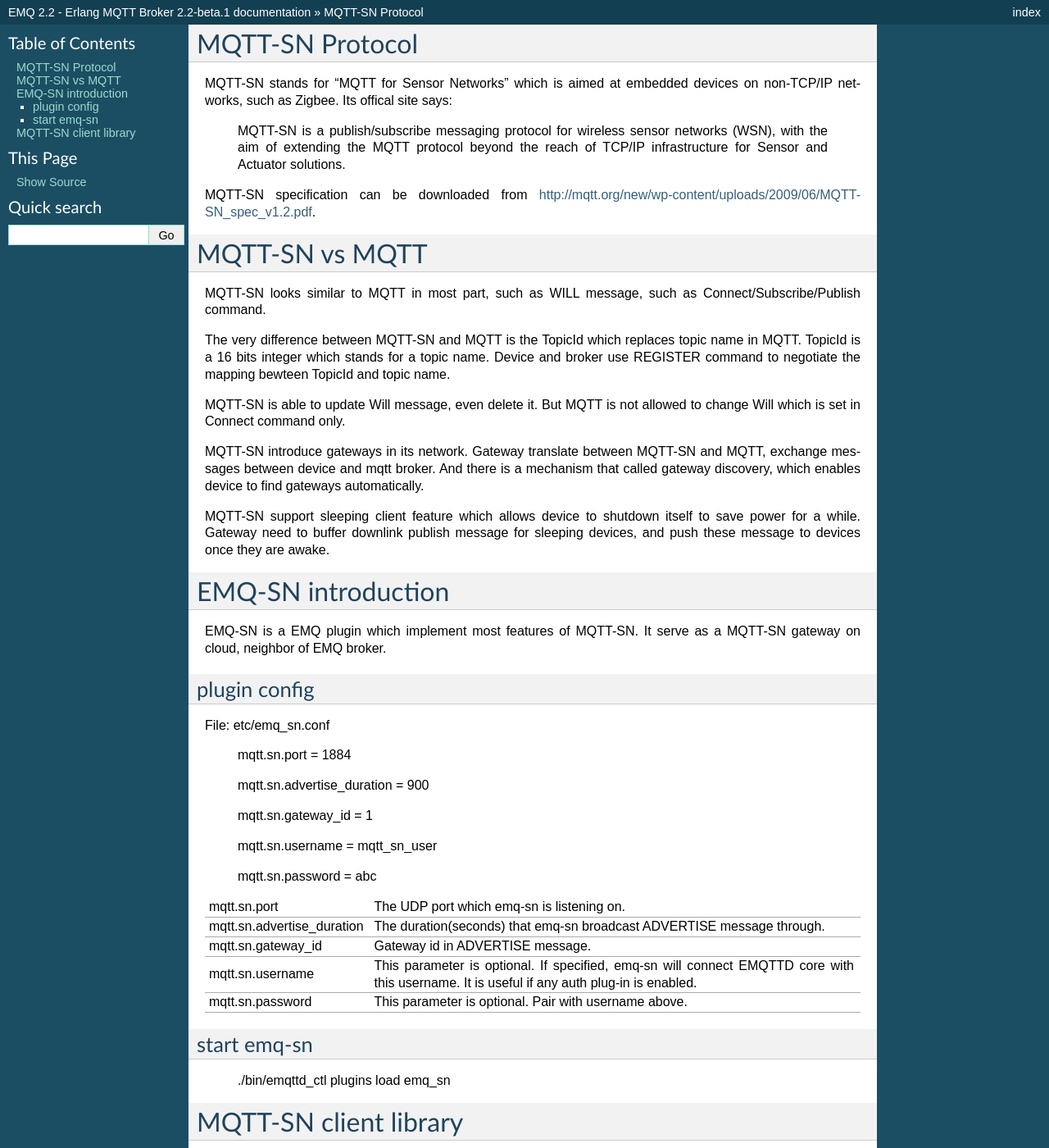
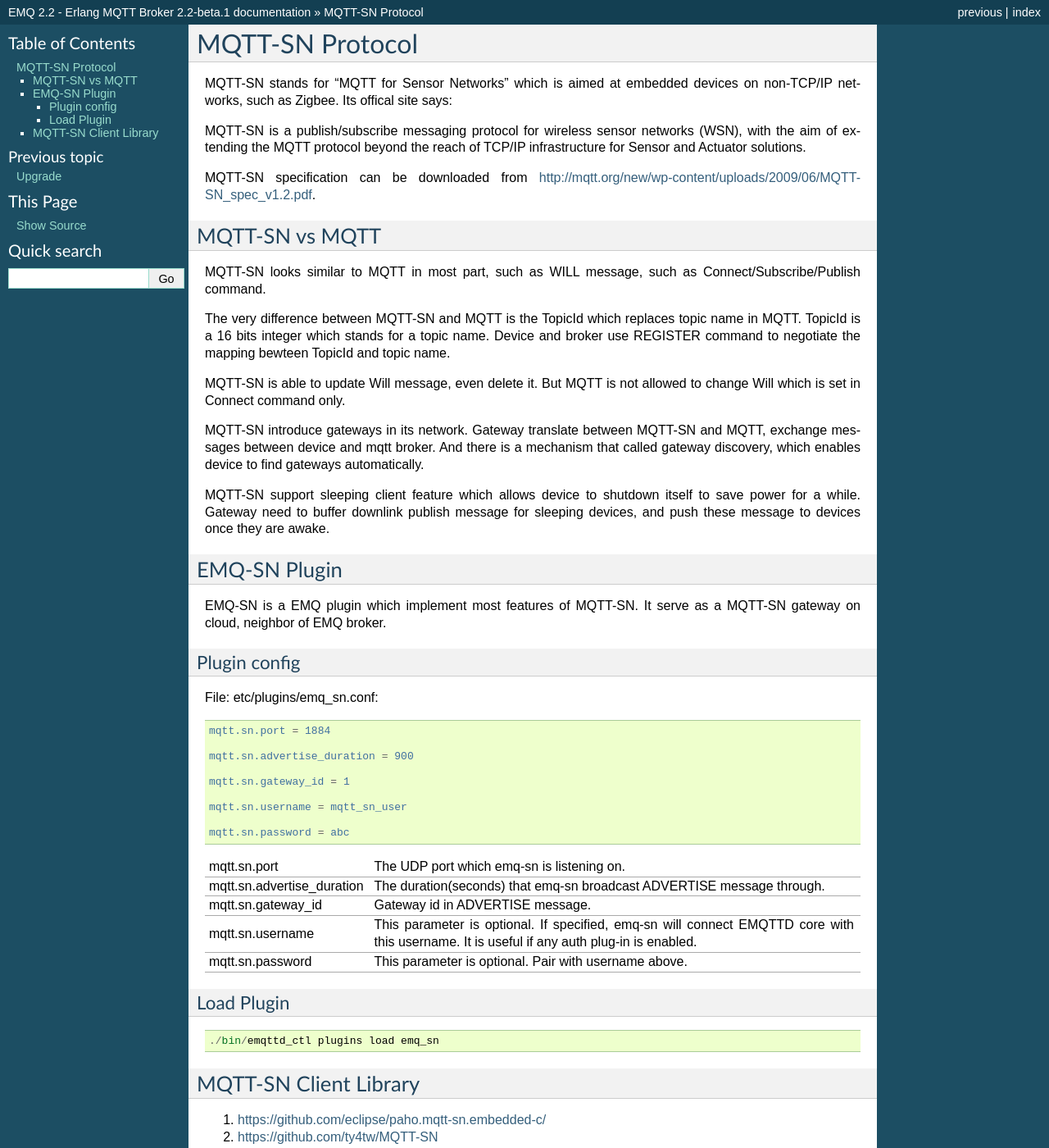
Before and after one commit to emqxarchive/emqx-docs-en, a Sphinx documentation site: the page built from source/mqtt-sn.rst, in a window 1280 px wide and 1400 px high. Shown: the whole window at 82% size. Built offline with Sphinx 7.4.7, drawn with Linux system fonts in a browser that asks for light colours.

Commit message:
Add MQTT-SN Introduction

```diff
--- a/source/index.rst
+++ b/source/index.rst
@@ -55,6 +55,7 @@
    tune
    changes
    upgrade
+   mqtt-sn
 
 -------
 License
--- a/source/mqtt-sn.rst
+++ b/source/mqtt-sn.rst
@@ -7,13 +7,13 @@
 
 MQTT-SN stands for "MQTT for Sensor Networks" which is aimed at embedded devices on non-TCP/IP networks, such as Zigbee. Its offical site says:
 
-    MQTT-SN is a publish/subscribe messaging protocol for wireless sensor networks (WSN), with the aim of extending the MQTT protocol beyond the reach of TCP/IP infrastructure for Sensor and Actuator solutions.
+MQTT-SN is a publish/subscribe messaging protocol for wireless sensor networks (WSN), with the aim of extending the MQTT protocol beyond the reach of TCP/IP infrastructure for Sensor and Actuator solutions.
 
 MQTT-SN specification can be downloaded from http://mqtt.org/new/wp-content/uploads/2009/06/MQTT-SN_spec_v1.2.pdf.
 
-================
+----------------
 MQTT-SN vs MQTT
-================
+----------------
 
 MQTT-SN looks similar to MQTT in most part, such as WILL message, such as Connect/Subscribe/Publish command.
 
@@ -25,20 +25,18 @@
 
 MQTT-SN support sleeping client feature which allows device to shutdown itself to save power for a while. Gateway need to buffer downlink publish message for sleeping devices, and push these message to devices once they are awake.
 
-
-
-===============
-EMQ-SN introduction
-===============
+--------------
+EMQ-SN Plugin
+--------------
 
 EMQ-SN is a EMQ plugin which implement most features of MQTT-SN. It serve as a MQTT-SN gateway on cloud, neighbor of EMQ broker.
 
+Plugin config
+-------------
 
-plugin config
-----------------
+File: etc/plugins/emq_sn.conf:
 
-File: etc/emq_sn.conf
-
+.. code-block:: properties
 
     mqtt.sn.port = 1884
 
@@ -63,16 +61,16 @@
 | mqtt.sn.password            | This parameter is optional. Pair with username above.                   |
 +-----------------------------+-------------------------------------------------------------------------+
 
+Load Plugin
+-------------
 
-start emq-sn
-----------------
+.. code-block::
 
     ./bin/emqttd_ctl plugins load emq_sn
 
-
-===============
-MQTT-SN client library
-===============
+----------------------
+MQTT-SN Client Library
+----------------------
 
 1. https://github.com/eclipse/paho.mqtt-sn.embedded-c/
 2. https://github.com/ty4tw/MQTT-SN
```
